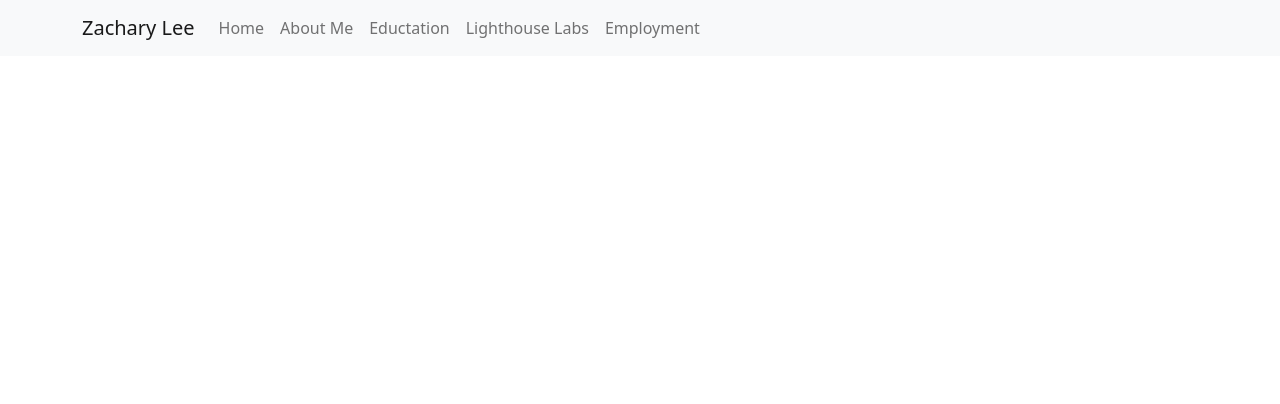
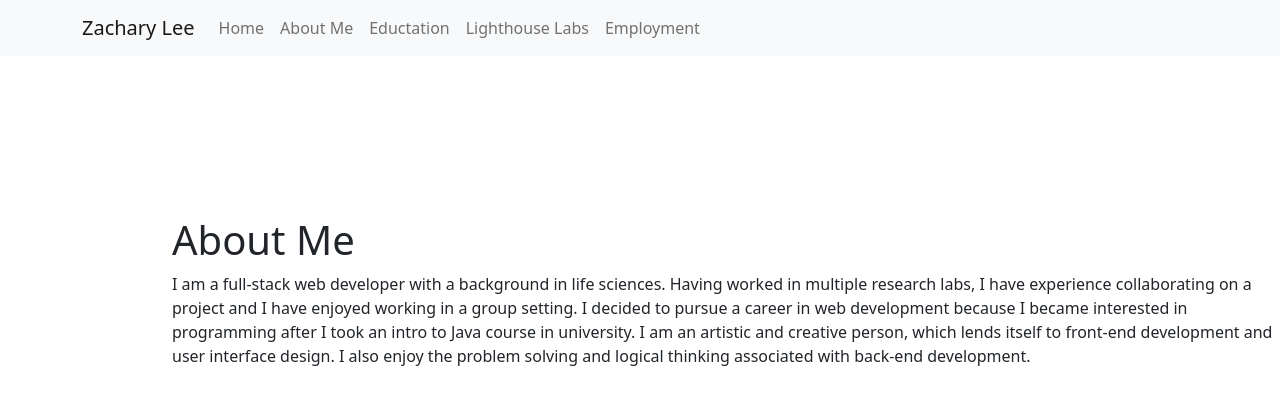
Before and after one commit to zacharylee97/my-portfolio, a React (Create React App) app: page /about-me in a window 1280 px wide. Shown: the top 404 px of the page. Built offline with nearby package versions, Linux system fonts and the light colour scheme.

Commit message:
Created AboutMe page

```diff
--- a/src/App.tsx
+++ b/src/App.tsx
@@ -10,6 +10,7 @@ import {
 import React from "react";
 import NavigationBar from "./components/NavigationBar/NavigationBar";
 import Home from "./pages/Home/Home";
+import AboutMe from "./pages/AboutMe/AboutMe";
 
 const App = () => (
   <Router>
@@ -17,6 +18,7 @@ const App = () => (
     <Routes>
       <Route path="/" element={<Navigate replace to="/home" />} />
       <Route path="home" element={<Home />} />
+      <Route path="about-me" element={<AboutMe />} />
     </Routes>
   </Router>
 );
--- /dev/null
+++ b/src/pages/AboutMe/AboutMe.css
@@ -0,0 +1,3 @@
+.about-me-container {
+  margin: 10rem;
+}
--- /dev/null
+++ b/src/pages/AboutMe/AboutMe.tsx
@@ -0,0 +1,21 @@
+import "./AboutMe.css";
+import React from "react";
+import { Container } from "react-bootstrap";
+
+const AboutMe = () => (
+  <Container className="about-me-container">
+    <h1>About Me</h1>
+    <p>
+      I am a full-stack web developer with a background in life sciences. Having
+      worked in multiple research labs, I have experience collaborating on a
+      project and I have enjoyed working in a group setting. I decided to pursue
+      a career in web development because I became interested in programming
+      after I took an intro to Java course in university. I am an artistic and
+      creative person, which lends itself to front-end development and user
+      interface design. I also enjoy the problem solving and logical thinking
+      associated with back-end development.
+    </p>
+  </Container>
+);
+
+export default AboutMe;
```
